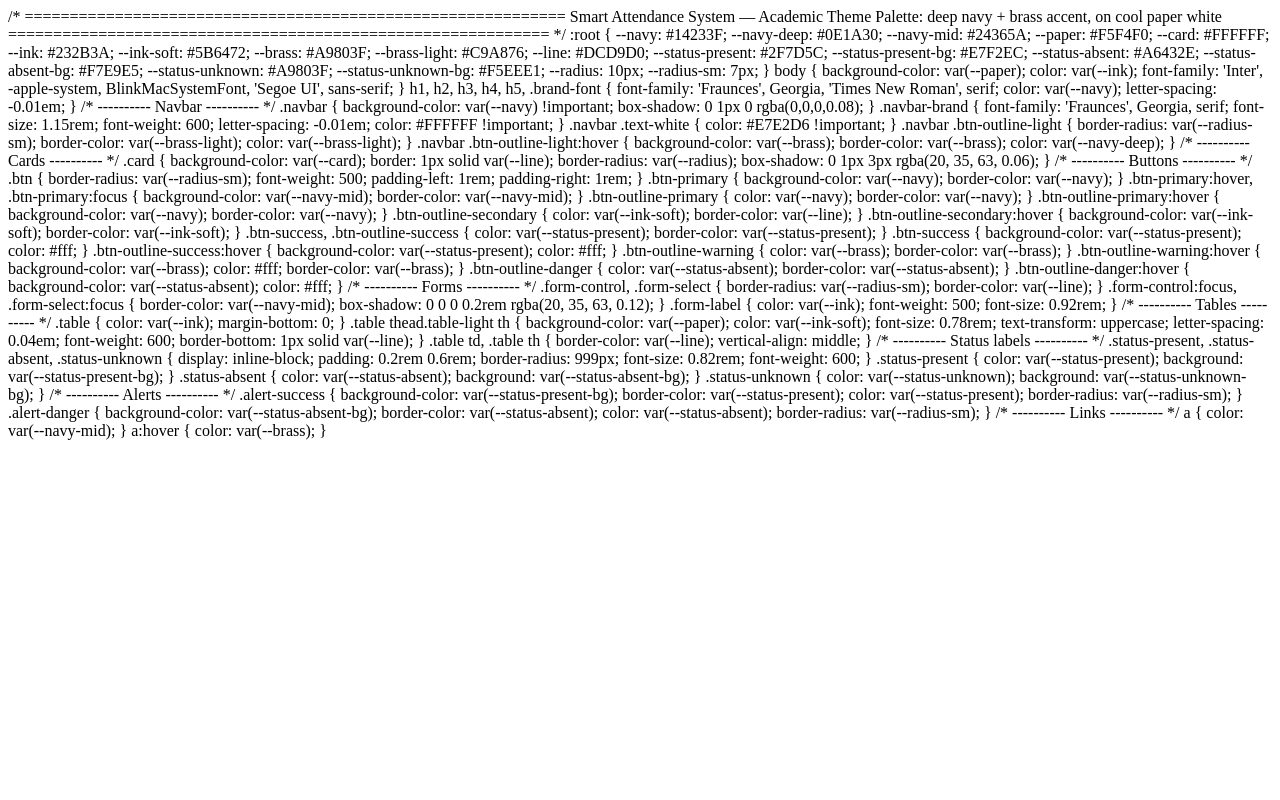
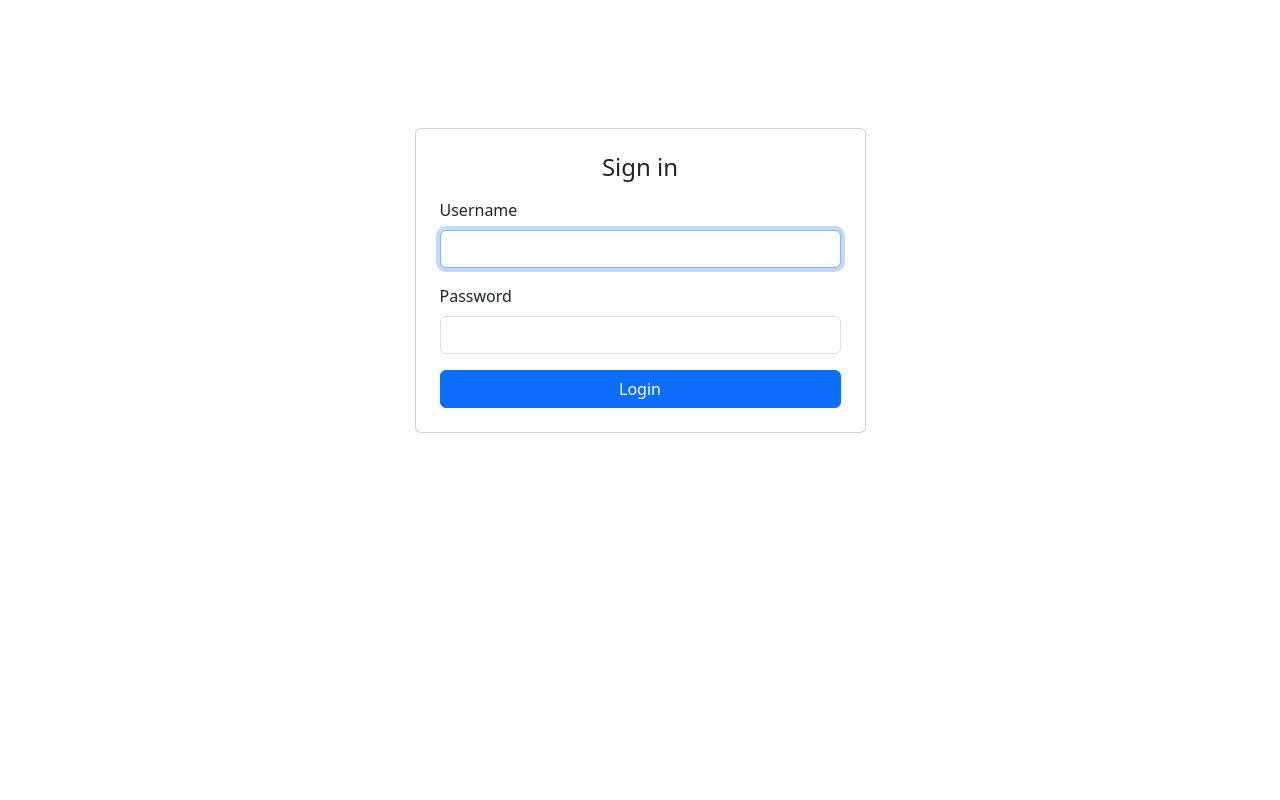
Before and after one commit to samsamurai739-cpu/Smart-Attendance-, a Flask app: page /login in a window 1280 px wide. Run offline with Flask 3, Linux system fonts and the light colour scheme.

Commit message:
Update base.html

```diff
--- a/templates/base.html
+++ b/templates/base.html
@@ -1,208 +1,38 @@
-/* ============================================================
-   Smart Attendance System — Academic Theme
-   Palette: deep navy + brass accent, on cool paper white
-   ============================================================ */
+<!doctype html>
+<html lang="en">
+<head>
+    <meta charset="utf-8">
+    <meta name="viewport" content="width=device-width, initial-scale=1">
+    <title>{% block title %}Smart Attendance System{% endblock %}</title>
+    <link href="https://cdn.jsdelivr.net/npm/bootstrap@5.3.3/dist/css/bootstrap.min.css" rel="stylesheet">
+    <link rel="preconnect" href="https://fonts.googleapis.com">
+    <link rel="preconnect" href="https://fonts.gstatic.com" crossorigin>
+    <link href="https://fonts.googleapis.com/css2?family=Fraunces:opsz,wght@9..144,500;9..144,600&family=Inter:wght@400;500;600&display=swap" rel="stylesheet">
+    <link href="{{ url_for('static', filename='style.css') }}" rel="stylesheet">
+</head>
+<body>
+<nav class="navbar navbar-dark">
+    <div class="container">
+        <span class="navbar-brand">Smart Attendance System</span>
+        {% if current_user.is_authenticated %}
+        <div class="d-flex align-items-center">
+            <span class="text-white me-3">{{ current_user.username }} ({{ current_user.role }})</span>
+            <a href="{{ url_for('logout') }}" class="btn btn-outline-light btn-sm">Logout</a>
+        </div>
+        {% endif %}
+    </div>
+</nav>
 
-:root {
-    --navy: #14233F;
-    --navy-deep: #0E1A30;
-    --navy-mid: #24365A;
-    --paper: #F5F4F0;
-    --card: #FFFFFF;
-    --ink: #232B3A;
-    --ink-soft: #5B6472;
-    --brass: #A9803F;
-    --brass-light: #C9A876;
-    --line: #DCD9D0;
+<div class="container mt-4 mb-5">
+    {% with messages = get_flashed_messages(with_categories=true) %}
+        {% if messages %}
+            {% for category, message in messages %}
+                <div class="alert alert-{{ 'danger' if category == 'error' else 'success' }}">{{ message }}</div>
+            {% endfor %}
+        {% endif %}
+    {% endwith %}
 
-    --status-present: #2F7D5C;
-    --status-present-bg: #E7F2EC;
-    --status-absent: #A6432E;
-    --status-absent-bg: #F7E9E5;
-    --status-unknown: #A9803F;
-    --status-unknown-bg: #F5EEE1;
-
-    --radius: 10px;
-    --radius-sm: 7px;
-}
-
-body {
-    background-color: var(--paper);
-    color: var(--ink);
-    font-family: 'Inter', -apple-system, BlinkMacSystemFont, 'Segoe UI', sans-serif;
-}
-
-h1, h2, h3, h4, h5, .brand-font {
-    font-family: 'Fraunces', Georgia, 'Times New Roman', serif;
-    color: var(--navy);
-    letter-spacing: -0.01em;
-}
-
-/* ---------- Navbar ---------- */
-.navbar {
-    background-color: var(--navy) !important;
-    box-shadow: 0 1px 0 rgba(0,0,0,0.08);
-}
-.navbar-brand {
-    font-family: 'Fraunces', Georgia, serif;
-    font-size: 1.15rem;
-    font-weight: 600;
-    letter-spacing: -0.01em;
-    color: #FFFFFF !important;
-}
-.navbar .text-white {
-    color: #E7E2D6 !important;
-}
-.navbar .btn-outline-light {
-    border-radius: var(--radius-sm);
-    border-color: var(--brass-light);
-    color: var(--brass-light);
-}
-.navbar .btn-outline-light:hover {
-    background-color: var(--brass);
-    border-color: var(--brass);
-    color: var(--navy-deep);
-}
-
-/* ---------- Cards ---------- */
-.card {
-    background-color: var(--card);
-    border: 1px solid var(--line);
-    border-radius: var(--radius);
-    box-shadow: 0 1px 3px rgba(20, 35, 63, 0.06);
-}
-
-/* ---------- Buttons ---------- */
-.btn {
-    border-radius: var(--radius-sm);
-    font-weight: 500;
-    padding-left: 1rem;
-    padding-right: 1rem;
-}
-
-.btn-primary {
-    background-color: var(--navy);
-    border-color: var(--navy);
-}
-.btn-primary:hover, .btn-primary:focus {
-    background-color: var(--navy-mid);
-    border-color: var(--navy-mid);
-}
-
-.btn-outline-primary {
-    color: var(--navy);
-    border-color: var(--navy);
-}
-.btn-outline-primary:hover {
-    background-color: var(--navy);
-    border-color: var(--navy);
-}
-
-.btn-outline-secondary {
-    color: var(--ink-soft);
-    border-color: var(--line);
-}
-.btn-outline-secondary:hover {
-    background-color: var(--ink-soft);
-    border-color: var(--ink-soft);
-}
-
-.btn-success, .btn-outline-success {
-    color: var(--status-present);
-    border-color: var(--status-present);
-}
-.btn-success {
-    background-color: var(--status-present);
-    color: #fff;
-}
-.btn-outline-success:hover {
-    background-color: var(--status-present);
-    color: #fff;
-}
-
-.btn-outline-warning {
-    color: var(--brass);
-    border-color: var(--brass);
-}
-.btn-outline-warning:hover {
-    background-color: var(--brass);
-    color: #fff;
-    border-color: var(--brass);
-}
-
-.btn-outline-danger {
-    color: var(--status-absent);
-    border-color: var(--status-absent);
-}
-.btn-outline-danger:hover {
-    background-color: var(--status-absent);
-    color: #fff;
-}
-
-/* ---------- Forms ---------- */
-.form-control, .form-select {
-    border-radius: var(--radius-sm);
-    border-color: var(--line);
-}
-.form-control:focus, .form-select:focus {
-    border-color: var(--navy-mid);
-    box-shadow: 0 0 0 0.2rem rgba(20, 35, 63, 0.12);
-}
-.form-label {
-    color: var(--ink);
-    font-weight: 500;
-    font-size: 0.92rem;
-}
-
-/* ---------- Tables ---------- */
-.table {
-    color: var(--ink);
-    margin-bottom: 0;
-}
-.table thead.table-light th {
-    background-color: var(--paper);
-    color: var(--ink-soft);
-    font-size: 0.78rem;
-    text-transform: uppercase;
-    letter-spacing: 0.04em;
-    font-weight: 600;
-    border-bottom: 1px solid var(--line);
-}
-.table td, .table th {
-    border-color: var(--line);
-    vertical-align: middle;
-}
-
-/* ---------- Status labels ---------- */
-.status-present, .status-absent, .status-unknown {
-    display: inline-block;
-    padding: 0.2rem 0.6rem;
-    border-radius: 999px;
-    font-size: 0.82rem;
-    font-weight: 600;
-}
-.status-present { color: var(--status-present); background: var(--status-present-bg); }
-.status-absent  { color: var(--status-absent);  background: var(--status-absent-bg); }
-.status-unknown { color: var(--status-unknown); background: var(--status-unknown-bg); }
-
-/* ---------- Alerts ---------- */
-.alert-success {
-    background-color: var(--status-present-bg);
-    border-color: var(--status-present);
-    color: var(--status-present);
-    border-radius: var(--radius-sm);
-}
-.alert-danger {
-    background-color: var(--status-absent-bg);
-    border-color: var(--status-absent);
-    color: var(--status-absent);
-    border-radius: var(--radius-sm);
-}
-
-/* ---------- Links ---------- */
-a {
-    color: var(--navy-mid);
-}
-a:hover {
-    color: var(--brass);
-}
+    {% block content %}{% endblock %}
+</div>
+</body>
+</html>
```
